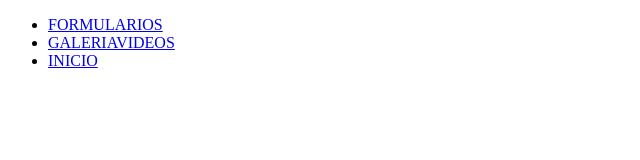
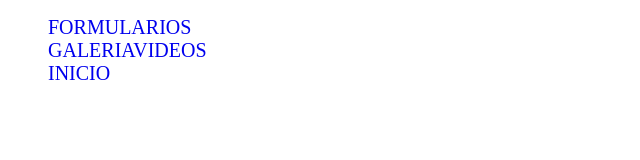
Before and after one commit to Do-Co-Bles/cuarta-web-2025, a plain HTML site: page index.html in a window 1280 px wide. Shown: the whole page, without its empty margins (0-640 px from the left). Drawn offline with Linux system fonts and the light colour scheme.

```diff
--- a/index.html
+++ b/index.html
@@ -4,6 +4,25 @@
     <meta charset="UTF-8">
     <meta name="viewport" content="width=device-width, initial-scale=1.0">
     <title>CUARAT WEB</title>
+    <style>
+    ul  {
+        list-style-type: none;
+        display: flex;
+        flex-direction: column;
+    }
+    li a {
+        text-decoration: none;
+        margin: 10px 0;
+        font-size: 20px;
+    }
+    ul li a:hover {
+        color: blue;
+        background-color: lightcoral;
+        cursor: pointer;
+        border-radius: 10px;
+        margin:5px;
+    }
+</style>
 </head>
 <body>
     <ul>
```
